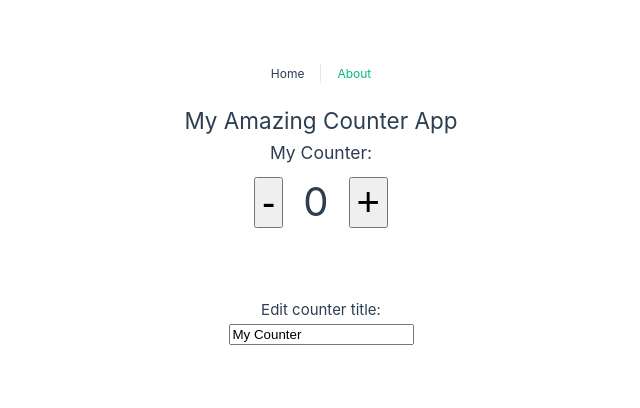
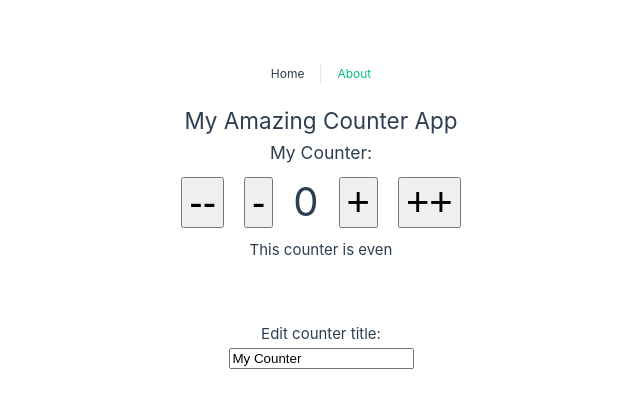
Before and after one commit to SuitcaseCoder/Vue-Composition-API-Basics, a Vue app: page / in a window 1280 px wide. Shown: the top 408 px of the page, without its empty margins (319-959 px from the left). Built offline with nearby package versions, Linux system fonts and the light colour scheme.

Commit message:
methods, computed, watch

```diff
--- a/src/views/HomeView.vue
+++ b/src/views/HomeView.vue
@@ -5,10 +5,14 @@
     <h3> {{ counterData.title }}:  </h3>
 
     <div>
-      <button @click="decreaseCounter" class="btn">-</button>
+      <button @click="decreaseCounter(2)" class="btn">--</button>
+      <button @click="decreaseCounter(1)" class="btn">-</button>
       <span class="counter">{{ counterData.count }}</span>
-      <button @click="increaseCounter" class="btn">+</button>
+      <button @click="increaseCounter(1, $event)" class="btn">+</button>
+      <button @click="increaseCounter(2)" class="btn">++</button>
     </div>
+
+    <p>This counter is {{ oddOrEven }}</p>
 
     <div class="edit">
       <h4>Edit counter title:</h4>
@@ -18,7 +22,7 @@
 </template>
 
 <script setup>
-import { ref, reactive } from 'vue'
+import { reactive, computed, watch } from 'vue'
 
     const appTitle = 'My Amazing Counter App'
 
@@ -30,12 +34,29 @@ import { ref, reactive } from 'vue'
       title: 'My Counter'
     })
 
-    const increaseCounter = () => {
-      counterData.count++
+    watch(() => counterData.count, (newCount, oldCount)=>{
+      console.log('newCount: ', newCount )
+      console.log('oldCount: ', oldCount )
+
+      if( newCount === 20){
+        alert('Way to go loser! you made it to 20')
+      }
+    } )
+
+    const oddOrEven = computed(() => {
+      if (counterData.count % 2 === 0){
+        return 'even'
+      } else {
+        return 'odd'
+        }
+    })
+
+    const increaseCounter = (amount, e) => {
+      counterData.count += amount
     }
 
-    const decreaseCounter = () => {
-      counterData.count--
+    const decreaseCounter = (amount) => {
+      counterData.count -= amount
     }
 
 </script>
```
